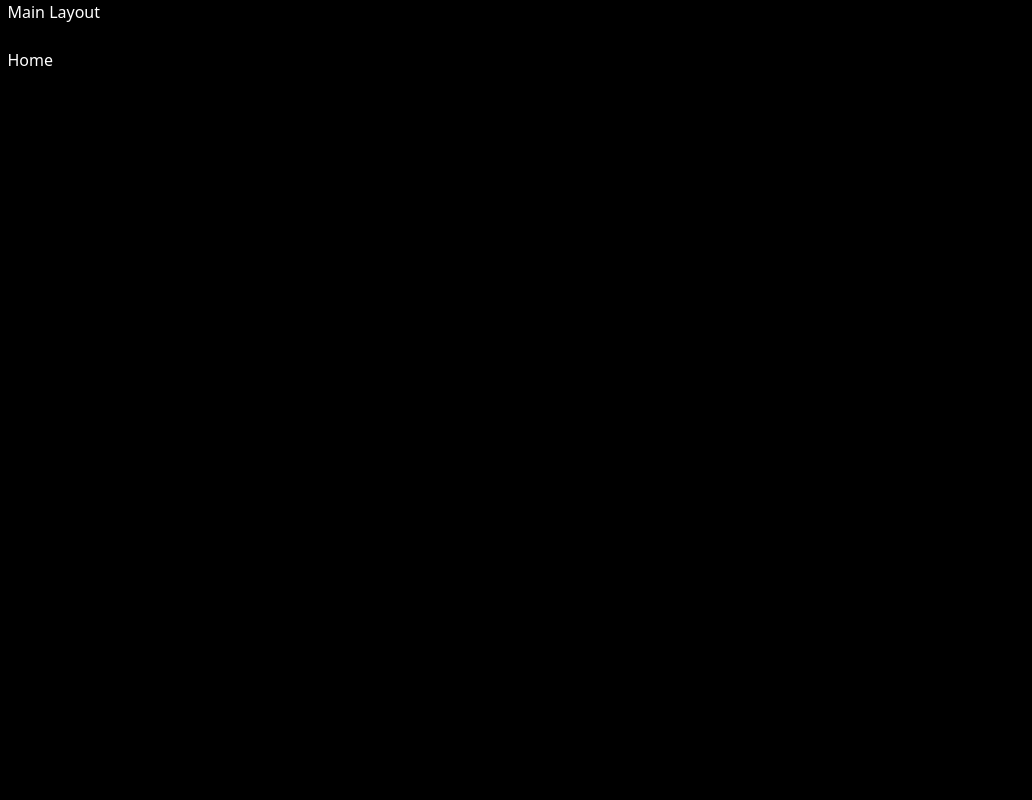
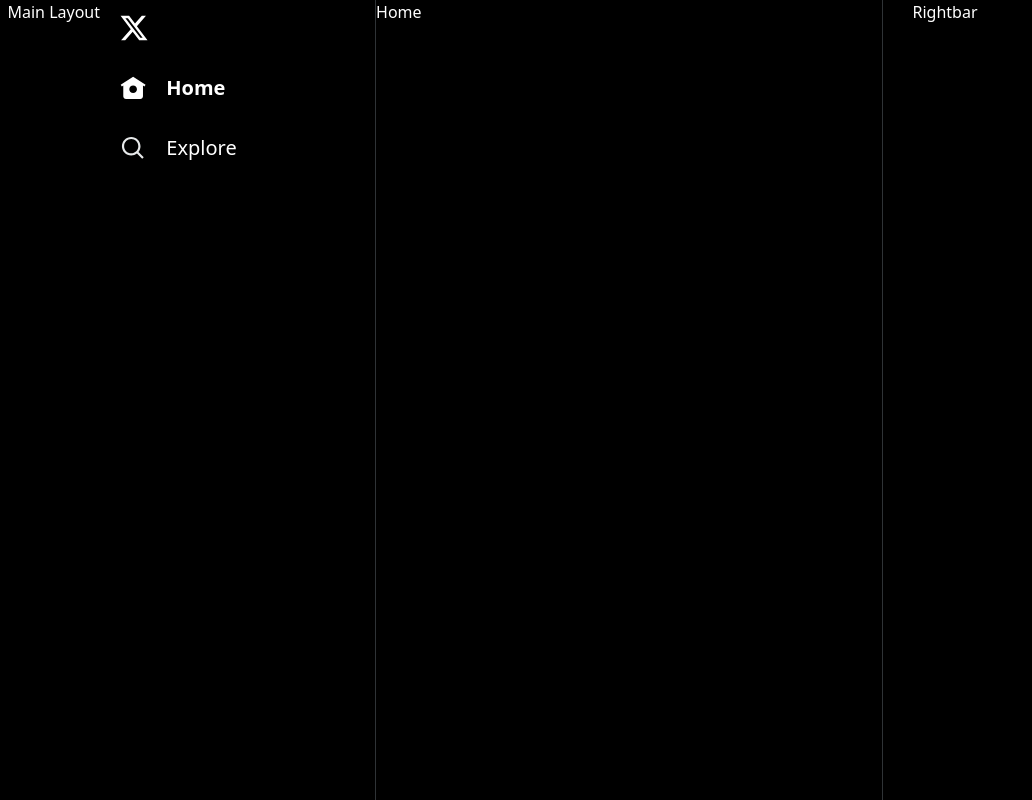
Before and after one commit to Intigam-M/twitter-clone, a React (Vite) app: page / in a window 1280 px wide. Shown: the whole page, without its empty margins (0-1032 px from the left). Built offline with nearby package versions, Linux system fonts and the light colour scheme.

Commit message:
Create layout components

```diff
--- a/package.json
+++ b/package.json
@@ -10,6 +10,7 @@
     "preview": "vite preview"
   },
   "dependencies": {
+    "classnames": "^2.3.2",
     "react": "^18.2.0",
     "react-dom": "^18.2.0",
     "react-router-dom": "^6.16.0"
--- a/src/layouts/main/index.jsx
+++ b/src/layouts/main/index.jsx
@@ -1,10 +1,18 @@
 import { Outlet } from "react-router-dom";
+import Sidebar from "../sidebar";
+import RightBar from "../rightbar";
 
 export default function MainLayout() {
     return (
-        <div className="w-[1265px] mx-auto">
+        <div className="w-[1265px] mx-auto flex">
             <h1>Main Layout</h1> <br />
-            <Outlet />
+            <Sidebar />
+            <main className="flex-1 flex gap-[30px]">
+                <main className="flex-1 max-w-[600px] border-x border-[#2f3336]">
+                    <Outlet />
+                </main>
+                <RightBar />
+            </main>
         </div>
     )
 }
--- /dev/null
+++ b/src/layouts/menu/index.jsx
@@ -0,0 +1,61 @@
+import classNames from "classnames";
+import { NavLink } from "react-router-dom";
+
+export default function Menu() {
+    return (
+        <nav className="mt-0.5 mb-1">
+            <NavLink to="/" className="py-1 block group">
+                {({ isActive }) => (
+                    <div className={classNames("p-3 rounded-full transition-colors inline-flex items-center gap-5 group-hover:bg-[#eff3f41a]", {
+                        "font-bold": isActive
+                    })}>
+                        {!isActive && (
+                            <svg viewBox="0 0 24 24" width={26.25} height={26.25} className="block">
+                                <path
+                                    fill="#e7e9ea"
+                                    d="M12 9c-2.209 0-4 1.791-4 4s1.791 4 4 4 4-1.791 4-4-1.791-4-4-4zm0 6c-1.105 0-2-.895-2-2s.895-2 2-2 2 .895 2 2-.895 2-2 2zm0-13.304L.622 8.807l1.06 1.696L3 9.679V19.5C3 20.881 4.119 22 5.5 22h13c1.381 0 2.5-1.119 2.5-2.5V9.679l1.318.824 1.06-1.696L12 1.696zM19 19.5c0 .276-.224.5-.5.5h-13c-.276 0-.5-.224-.5-.5V8.429l7-4.375 7 4.375V19.5z">
+                                </path>
+                            </svg>
+                        )}
+                        {isActive && (
+                            <svg viewBox="0 0 24 24" width={26.25} height={26.25} className="block">
+                                <path
+                                    fill="#fff"
+                                    d="M12 1.696L.622 8.807l1.06 1.696L3 9.679V19.5C3 20.881 4.119 22 5.5 22h13c1.381 0 2.5-1.119 2.5-2.5V9.679l1.318.824 1.06-1.696L12 1.696zM12 16.5c-1.933 0-3.5-1.567-3.5-3.5s1.567-3.5 3.5-3.5 3.5 1.567 3.5 3.5-1.567 3.5-3.5 3.5z">
+                                </path>
+                            </svg>
+                        )}
+                        <div className="pr-4 text-xl">
+                            Home
+                        </div>
+                    </div>
+                )}
+            </NavLink>
+            <NavLink to="/explore" className="py-1 block group">
+                {({ isActive }) => (
+                    <div className={classNames("p-3 rounded-full transition-colors inline-flex items-center gap-5 group-hover:bg-[#eff3f41a]", {
+                        "font-bold": isActive
+                    })}>
+                        {!isActive && (
+                            <svg viewBox="0 0 24 24" width={26.25} height={26.25} className="block">
+                                <path
+                                    fill="#e7e9ea"
+                                    d="M10.25 3.75c-3.59 0-6.5 2.91-6.5 6.5s2.91 6.5 6.5 6.5c1.795 0 3.419-.726 4.596-1.904 1.178-1.177 1.904-2.801 1.904-4.596 0-3.59-2.91-6.5-6.5-6.5zm-8.5 6.5c0-4.694 3.806-8.5 8.5-8.5s8.5 3.806 8.5 8.5c0 1.986-.682 3.815-1.824 5.262l4.781 4.781-1.414 1.414-4.781-4.781c-1.447 1.142-3.276 1.824-5.262 1.824-4.694 0-8.5-3.806-8.5-8.5z"></path>
+                            </svg>
+                        )}
+                        {isActive && (
+                            <svg viewBox="0 0 24 24" width={26.25} height={26.25} className="block">
+                                <path
+                                    fill="#fff"
+                                    d="M10.25 4.25c-3.314 0-6 2.686-6 6s2.686 6 6 6c1.657 0 3.155-.67 4.243-1.757 1.087-1.088 1.757-2.586 1.757-4.243 0-3.314-2.686-6-6-6zm-9 6c0-4.971 4.029-9 9-9s9 4.029 9 9c0 1.943-.617 3.744-1.664 5.215l4.475 4.474-2.122 2.122-4.474-4.475c-1.471 1.047-3.272 1.664-5.215 1.664-4.971 0-9-4.029-9-9z"></path>
+                            </svg>
+                        )}
+                        <div className="pr-4 text-xl">
+                            Explore
+                        </div>
+                    </div>
+                )}
+            </NavLink>
+        </nav>
+    )
+}
--- /dev/null
+++ b/src/layouts/rightbar/index.jsx
@@ -0,0 +1,7 @@
+export default function RightBar() {
+    return (
+        <aside className="w-[350px] mr-2.5">
+            Rightbar
+        </aside>
+    )
+}
--- /dev/null
+++ b/src/layouts/sidebar/index.jsx
@@ -0,0 +1,11 @@
+import Menu from "../menu";
+import Logo from "./logo";
+
+export default function Sidebar() {
+    return (
+        <aside className="w-[275px] min-h-screen px-2">
+            <Logo />
+            <Menu />
+        </aside>
+    )
+}
--- /dev/null
+++ b/src/layouts/sidebar/logo/index.jsx
@@ -0,0 +1,15 @@
+import { Link } from "react-router-dom";
+
+export default function Logo() {
+    return (
+        <div className="py-0.5">
+            <Link to="/" className="w-[52px] h-[52px] rounded-full flex items-center justify-center hover:bg-[#eff3f41a] transition-colors">
+                <svg viewBox="0 0 24 24" width={30} height={30}>
+                    <path
+                        fill="#fff"
+                        d="M18.244 2.25h3.308l-7.227 8.26 8.502 11.24H16.17l-5.214-6.817L4.99 21.75H1.68l7.73-8.835L1.254 2.25H8.08l4.713 6.231zm-1.161 17.52h1.833L7.084 4.126H5.117z"></path>
+                </svg>
+            </Link>
+        </div>
+    )
+}
```
Also changed, not shown: 1 other file (tests, documents, lock files or other folders).
